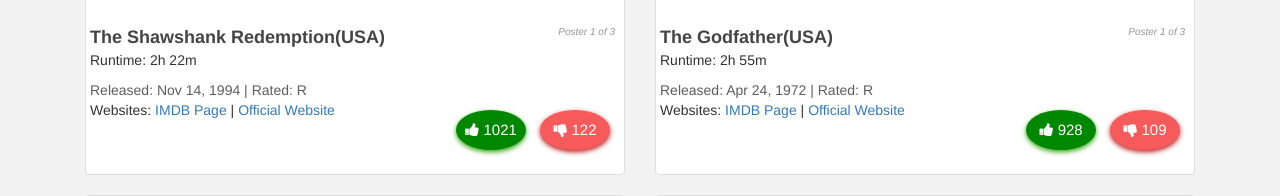
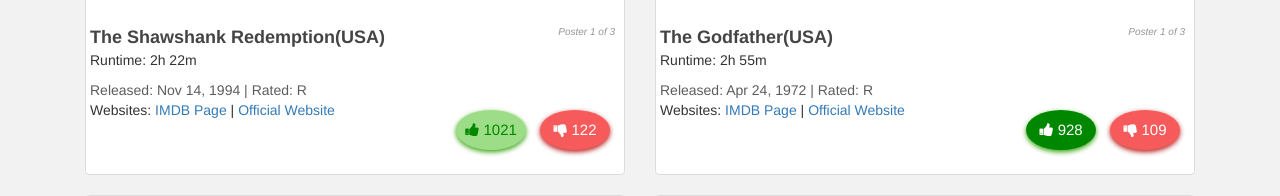
Before and after one commit to robslawinski/is219s17slawinski-p3, a PHP site: page /index.html in a window 1280 px wide, with the pointer over the restyled element. Shown: the part 944-1140 px from the top of the page. Run offline with PHP 8.4, Linux system fonts and the light colour scheme; some libraries are stand-ins or nearby versions.

Commit message:
Changed Colors of Like and Dislike Hover

```diff
--- a/css/style.css
+++ b/css/style.css
@@ -107,6 +107,11 @@ body {
 	background-color: #008700;
     transition: background 500ms;
 }
+.likes:hover{
+	background-color:#9edd87;
+	color:#008700;
+}
+
 .dislikes {
     cursor: pointer;
     display: inline-block;
@@ -123,6 +128,10 @@ body {
 	box-shadow: 0 2px 5px rgb(180, 28, 28);
     transition: background 500ms;
 }
+.dislikes:hover{
+	background-color:#fdd6d6;
+	color:#F65A5B;
+}
 
 /* This makes sure your Github Button is centered */
 .footer {
```
